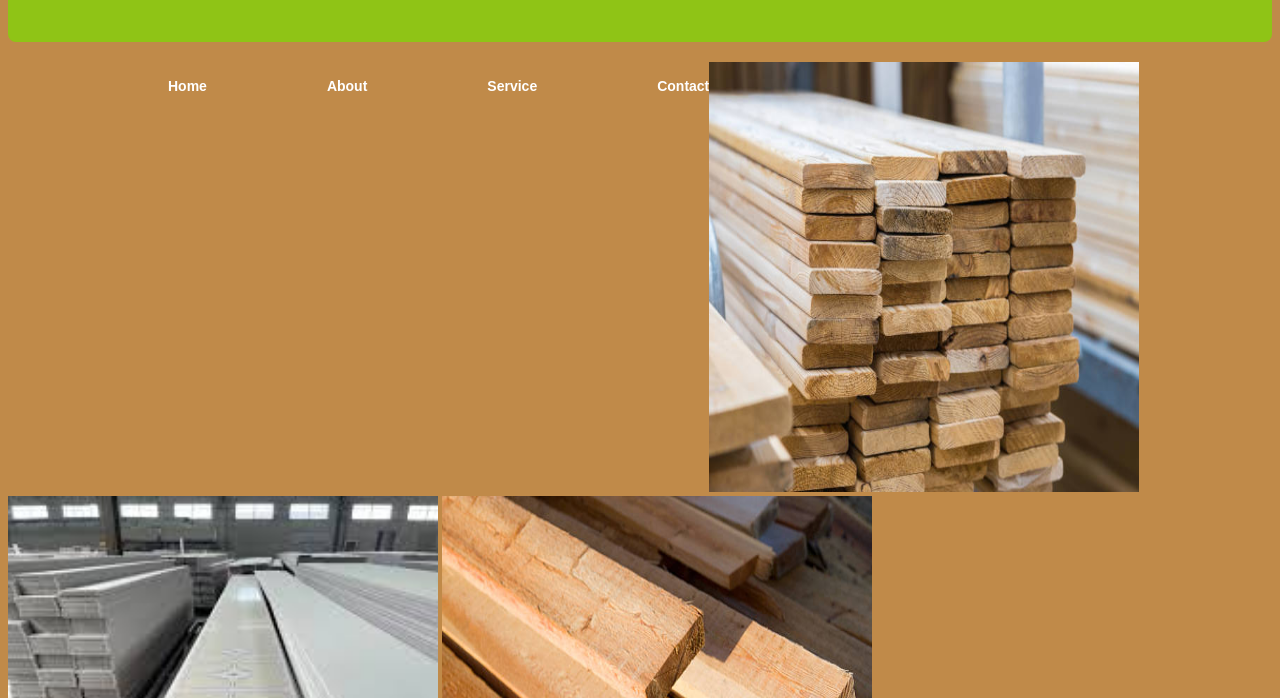
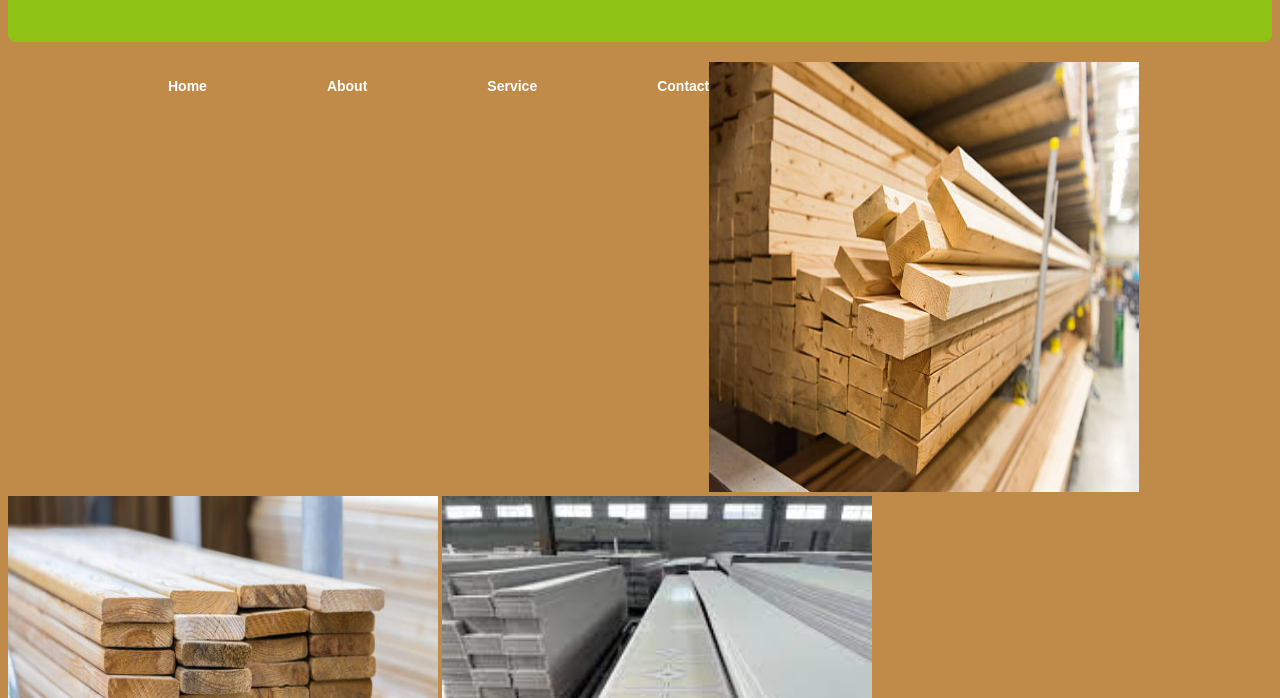
Before and after one commit to Godskid-04/Timber-shop, a plain HTML site: page index.html in a window 1280 px wide. Shown: the part 102-800 px from the top of the page. Drawn offline with Linux system fonts and the light colour scheme.

Commit message:
image returned

```diff
--- a/index.html
+++ b/index.html
@@ -18,6 +18,7 @@
             <li><a href="contact.html">Contact</a></li>
          </ul>
      </div>
+                <i><img src="images/wood1.jpg" alt="" width="430px" height="430px"></i>
                 <i><img src="images/wood2.jpg" alt="" width="430px" height="430px"></i>
                 <i><img src="images/pvc.jpeg" alt="" width="430px" height="430px"></i>
                 <i><img src="images/wood3.jpg" alt="" width="430px" height="430px"></i>
```
